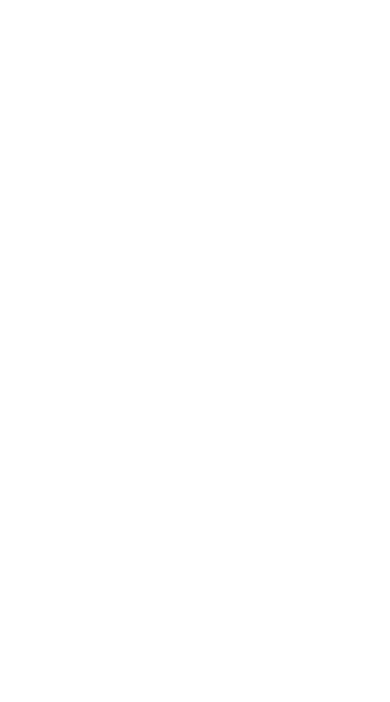
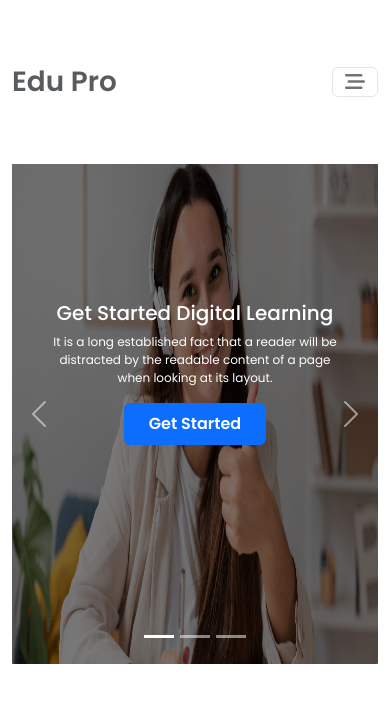
Before and after one commit to developer-mahin/Digital-education, a plain HTML site: page index.html in a window 390 px wide. Drawn offline with nearby package versions, Linux system fonts and the light colour scheme.

Commit message:
added header

```diff
--- a/index.html
+++ b/index.html
@@ -13,7 +13,93 @@
   </head>
   <body>
 
+    <!-- header start -->
+    <header class="py-5">
+        <!-- Navbar Start -->
+        <nav class="navbar navbar-expand-lg">
+            <div class="container">
+              <a class="navbar-brand fw-semibold fs-1 text-dark text-opacity-75" href="#">Edu Pro</a>
+              <button class="navbar-toggler" type="button" data-bs-toggle="collapse" data-bs-target="#navbarSupportedContent" aria-controls="navbarSupportedContent" aria-expanded="false" aria-label="Toggle navigation">
+                <span class=""><i class="fa-solid fa-bars-staggered"></i></span>
+              </button>
+              <div class="collapse navbar-collapse" id="navbarSupportedContent">
+                <ul class="navbar-nav m-auto mb-2 mb-lg-0">
+                  <li class="nav-item px-3">
+                    <a class="nav-link active text-dark text-opacity-50 fw-semibold" aria-current="page" href="#">Home</a>
+                  </li>
+                  <li class="nav-item px-3">
+                    <a class="nav-link text-dark text-opacity-50 fw-semibold" href="#">Courses</a>
+                  </li>
+                  <li class="nav-item px-3">
+                    <a href="#" class="nav-link text-dark text-opacity-50 fw-semibold" >Deals</a>
+                  </li>
+                  <li class="nav-item px-3">
+                    <a href="#" class="nav-link text-dark text-opacity-50 fw-semibold" >Sucsess</a>
+                  </li>
+                  <li class="nav-item px-3">
+                    <a href="#" class="nav-link text-dark text-opacity-50 fw-semibold" >About</a>
+                  </li>
+                  <li class="nav-item px-3">
+                    <a href="#" class="nav-link text-dark text-opacity-50 fw-semibold" >Register</a>
+                  </li>
+                </ul>
+                <form class="d-flex" role="search">
+                  <button class="btn btn-outline-primary px-5 py-2 fw-bold" type="submit">Register</button>
+                </form>
+              </div>
+            </div>
+        </nav>
+          <!-- Navbar End -->
 
+        <!-- Carousel Start -->
+        <section class="mt-5">
+            <div class="container">
+                <div id="carouselExampleCaptions" class="carousel slide  carousel-fade" data-bs-ride="false">
+                    <div class="carousel-indicators">
+                      <button type="button" data-bs-target="#carouselExampleCaptions" data-bs-slide-to="0" class="active" aria-current="true" aria-label="Slide 1"></button>
+                      <button type="button" data-bs-target="#carouselExampleCaptions" data-bs-slide-to="1" aria-label="Slide 2"></button>
+                      <button type="button" data-bs-target="#carouselExampleCaptions" data-bs-slide-to="2" aria-label="Slide 3"></button>
+                    </div>
+                    <div class="carousel-inner">
+                      <div class="carousel-item active">
+                        <img src="images/cover/cover-1.png" class="d-block w-100 img-fluid" alt="...">
+                        <div class="carousel-caption m-auto">
+                          <h5 class="">Get Started Digital Learning</h5>
+                          <p class="fs-5">It is a long established fact that a reader will be distracted by the readable content of a page when looking at its layout.</p>
+                          <button class="btn btn-primary px-4 py-2 fw-semibold">Get Started</button>
+                        </div>
+                      </div>
+                      <div class="carousel-item">
+                        <img src="images/cover/cover-2.png" class="d-block w-100 img-fluid rounded-3" alt="...">
+                        <div class="carousel-caption m-auto">
+                            <h5 class="">Get Started Digital Learning</h5>
+                            <p class="fs-5">It is a long established fact that a reader will be distracted by the readable content of a page when looking at its layout.</p>
+                            <button class="btn btn-primary px-4 py-2 fw-semibold">Get Started</button>
+                          </div>
+                      </div>
+                      <div class="carousel-item">
+                        <img src="images/cover/cover-3.png" class="d-block w-100 img-fluid rounded-3" alt="...">
+                        <div class="carousel-caption m-auto">
+                            <h5 class="">Get Started Digital Learning</h5>
+                            <p class="fs-5">It is a long established fact that a reader will be distracted by the readable content of a page when looking at its layout.</p>
+                            <button class="btn btn-primary px-4 py-2 fw-semibold">Get Started</button>
+                          </div>
+                      </div>
+                    </div>
+                    <button class="carousel-control-prev" type="button" data-bs-target="#carouselExampleCaptions" data-bs-slide="prev">
+                      <span class="carousel-control-prev-icon" aria-hidden="true"></span>
+                      <span class="visually-hidden">Previous</span>
+                    </button>
+                    <button class="carousel-control-next" type="button" data-bs-target="#carouselExampleCaptions" data-bs-slide="next">
+                      <span class="carousel-control-next-icon" aria-hidden="true"></span>
+                      <span class="visually-hidden">Next</span>
+                    </button>
+                  </div>
+            </div>
+        </section>
+        <!-- Carousel End -->
+    </header>
+    <!-- Header End -->
 
 
 
--- a/style.css
+++ b/style.css
@@ -0,0 +1,75 @@
+@import url('https://fonts.googleapis.com/css2?family=Poppins:wght@400;500;600;700;800;900&display=swap');
+
+body{
+    font-family: 'Poppins', sans-serif;
+}
+
+.container{
+    max-width: 1320px;
+}
+
+/*--- Slider ----*/
+.carousel-item::before{
+    content: "";
+    display: block;
+    position: absolute;
+    top: 0;
+    left: 0;
+    right: 0;
+    bottom: 0;
+    background: #000;
+    opacity: 0.5;
+}
+
+.carousel-caption{
+    top: 45%;
+    bottom: 0;
+    width: 50%;
+}
+
+.carousel-caption h5{
+    font-size: 65px;
+}
+
+
+
+@media(max-width:1200px){
+    .carousel-caption{
+        top: 10vw;
+        width: 80%;
+        left: 0;
+        right: 0;
+    }
+}
+
+@media(max-width:992px){
+    .carousel-caption{
+        top: 17vw;
+        width: 80%;
+        left: 0;
+        right: 0;
+    }
+
+    .carousel-caption h5{
+        font-size: 40px;
+    }
+}
+
+@media(max-width:768px){
+    .carousel-caption{
+        top: 30vw;
+        left: 0px;
+        right: 0px;
+    }
+
+    .carousel-item img{
+        height: 500px;
+    }
+
+    .carousel-caption h5{
+        font-size: 20px;
+    }
+    .carousel-caption p{
+        font-size: 12px !important;
+    }
+}
```
Also changed, not shown: images/cover/cover-2.jpg (deleted), images/cover/cover-2.png (added), images/cover/cover-3.jpg (deleted), images/cover/cover-3.png (added).
